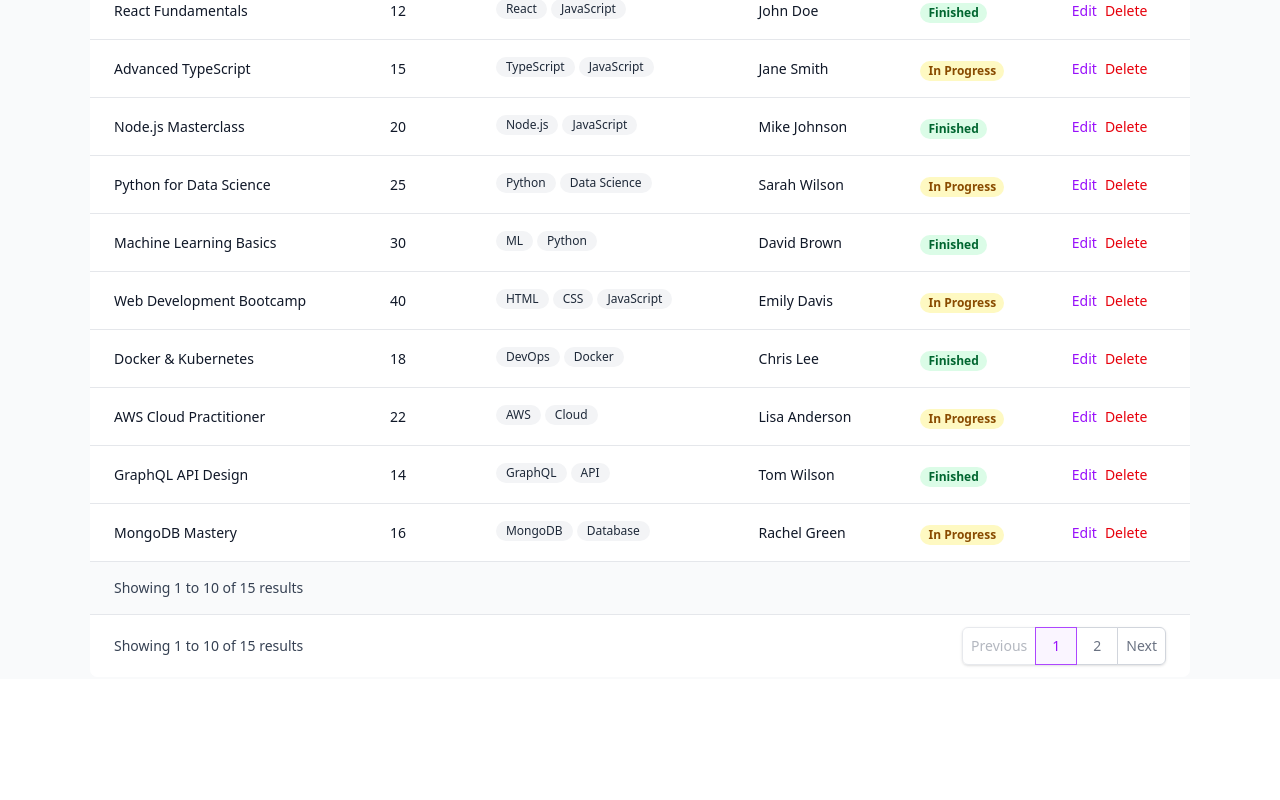
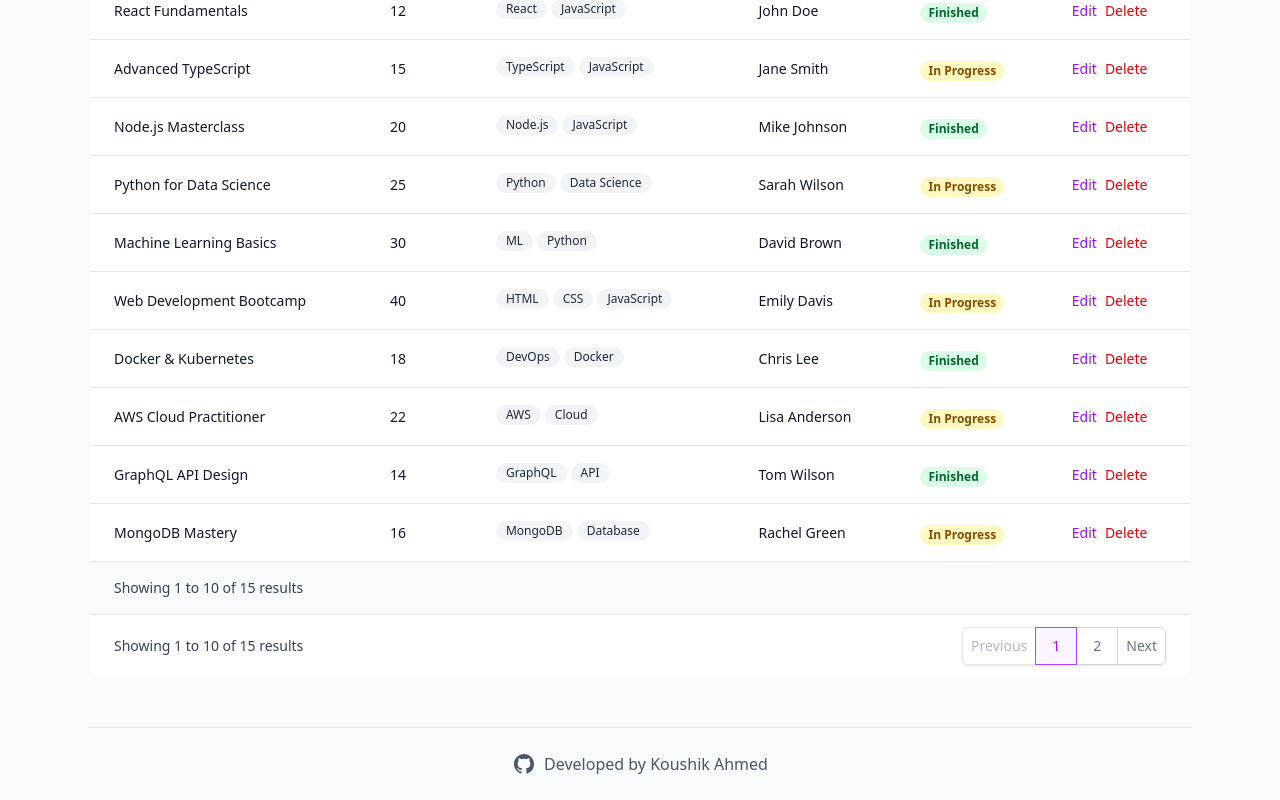
Before and after one commit to devkoushiik/course_tracker, a Next.js app: page / in a window 1280 px wide. Shown: the part 692-1492 px from the top of the page. Before the commit the page ends 1371 px from the top, so only its background shows below. Built offline with nearby package versions, Linux system fonts and the light colour scheme.

Commit message:
footer added

```diff
--- a/app/components/CourseForm.tsx
+++ b/app/components/CourseForm.tsx
@@ -559,6 +559,34 @@
           )}
         </div>
       </div>
+
+      {/* Footer */}
+      <footer className="mt-12 py-6 border-t border-gray-200">
+        <div className="max-w-6xl mx-auto px-6">
+          <div className="flex items-center justify-center space-x-2 text-gray-600">
+            <a
+              href="https://github.com/devkoushiik"
+              target="_blank"
+              rel="noopener noreferrer"
+              className="flex items-center space-x-2 hover:text-purple-600 transition-colors"
+            >
+              <svg
+                className="w-6 h-6"
+                fill="currentColor"
+                viewBox="0 0 24 24"
+                aria-hidden="true"
+              >
+                <path
+                  fillRule="evenodd"
+                  d="M12 2C6.477 2 2 6.484 2 12.017c0 4.425 2.865 8.18 6.839 9.504.5.092.682-.217.682-.483 0-.237-.008-.868-.013-1.703-2.782.605-3.369-1.343-3.369-1.343-.454-1.158-1.11-1.466-1.11-1.466-.908-.62.069-.608.069-.608 1.003.07 1.531 1.032 1.531 1.032.892 1.53 2.341 1.088 2.91.832.092-.647.35-1.088.636-1.338-2.22-.253-4.555-1.113-4.555-4.951 0-1.093.39-1.988 1.029-2.688-.103-.253-.446-1.272.098-2.65 0 0 .84-.27 2.75 1.026A9.564 9.564 0 0112 6.844c.85.004 1.705.115 2.504.337 1.909-1.296 2.747-1.027 2.747-1.027.546 1.379.202 2.398.1 2.651.64.7 1.028 1.595 1.028 2.688 0 3.848-2.339 4.695-4.566 4.943.359.309.678.92.678 1.855 0 1.338-.012 2.419-.012 2.747 0 .268.18.58.688.482A10.019 10.019 0 0022 12.017C22 6.484 17.522 2 12 2z"
+                  clipRule="evenodd"
+                />
+              </svg>
+              <span>Developed by Koushik Ahmed</span>
+            </a>
+          </div>
+        </div>
+      </footer>
     </div>
   );
 };
```
